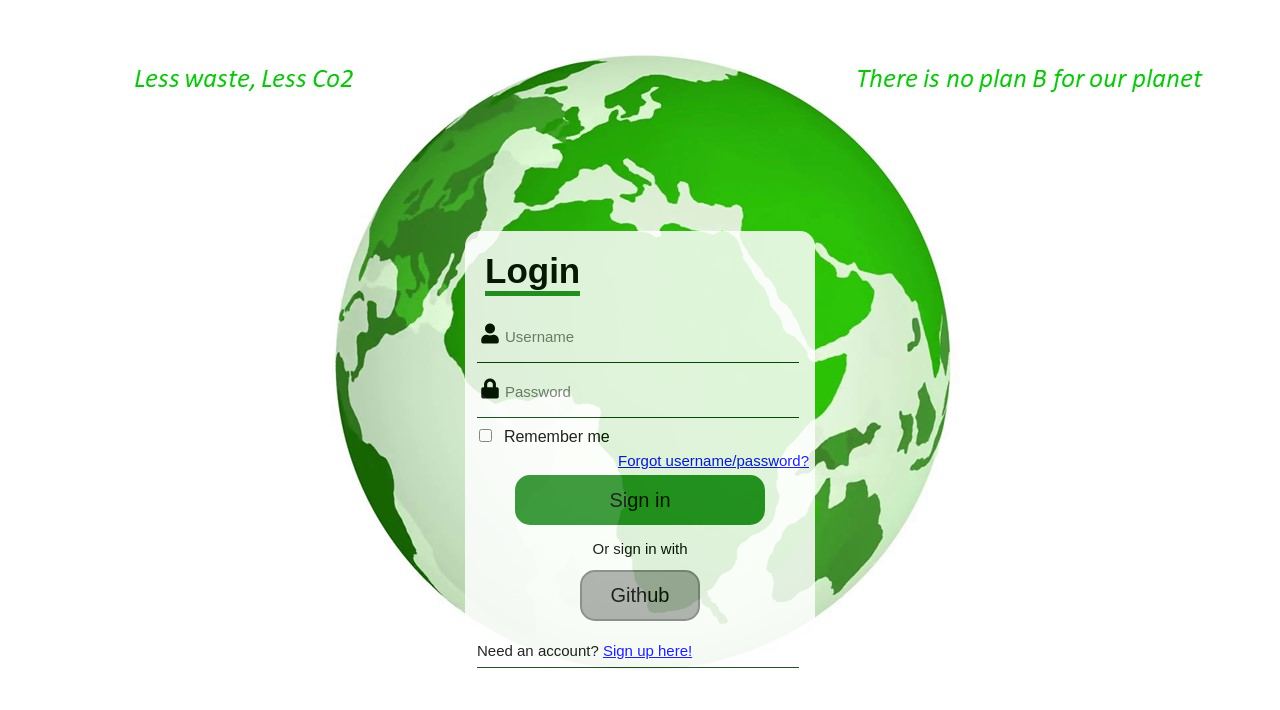
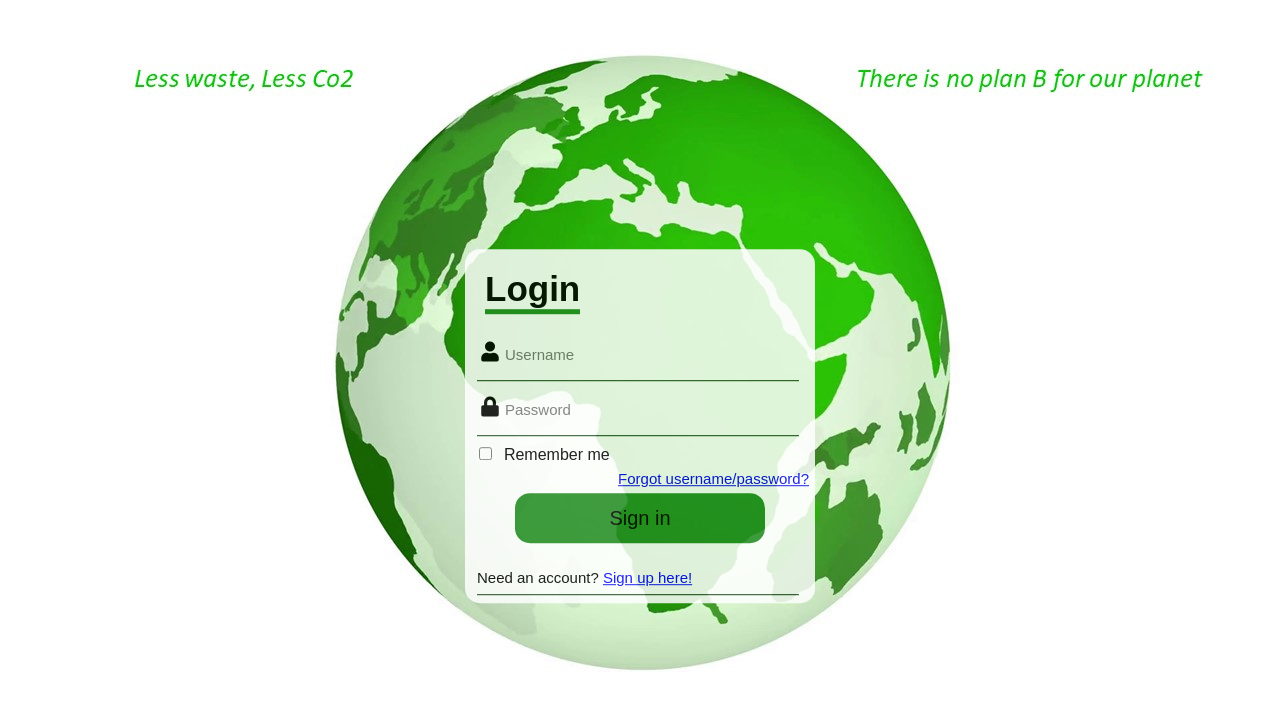
Before and after one commit to OneOneFour/ICHack19, a Python web app: template templates/login.html in a window 1280 px wide. Shown: the top 710 px of the page. Run offline with Jinja, Linux system fonts and the light colour scheme; the template is opened without the code that fills it, so the values that code supplies are empty; some libraries are stand-ins or nearby versions.

Commit message:
remove github button

```diff
--- a/templates/login.html
+++ b/templates/login.html
@@ -27,11 +27,11 @@
 
     <input type="submit" class="btn" value="Sign in">
 
-    <div class="text-mid">
-        Or sign in with
-    </div>
-    </form>
-    <a href="{{ url_for("github.login")    }}"><input type="button" class="btn_2" value="Github"></a>
+{#    <div class="text-mid">#}
+{#        Or sign in with#}
+{#    </div>#}
+{#    </form>#}
+{#    <a href="{{ url_for("github.login")    }}"><input type="button" class="btn_2" value="Github"></a>#}
 
 
     <div class="muted textbox" >
```
